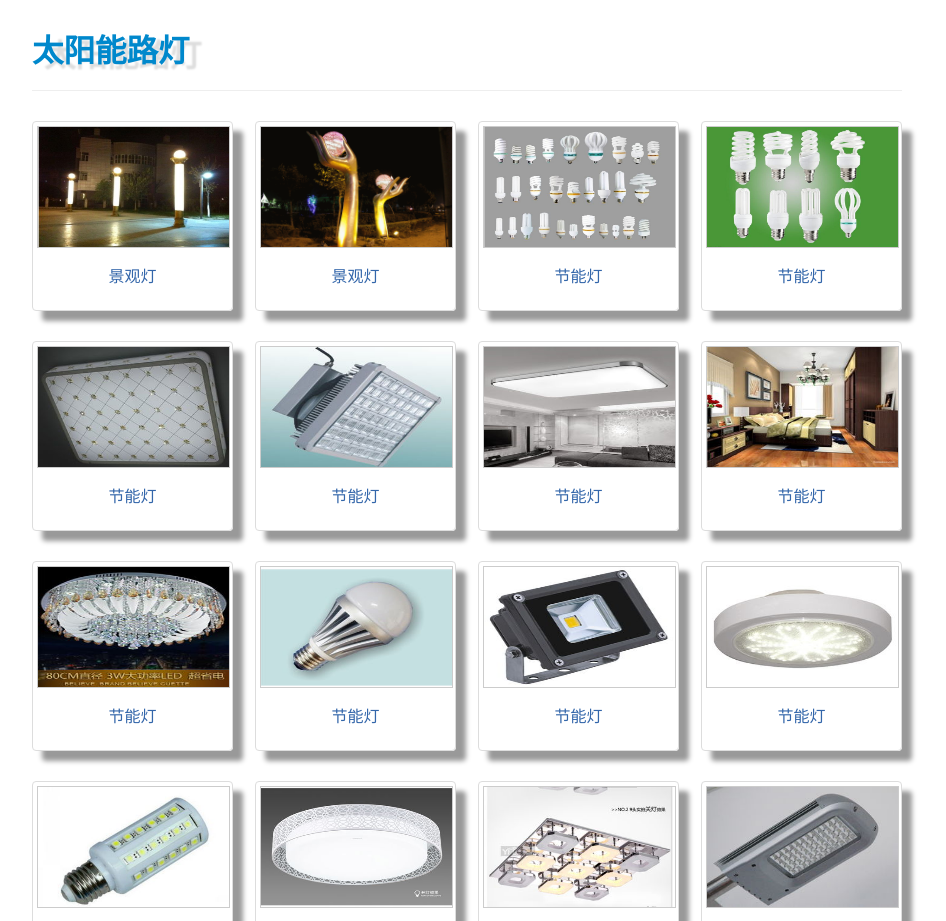
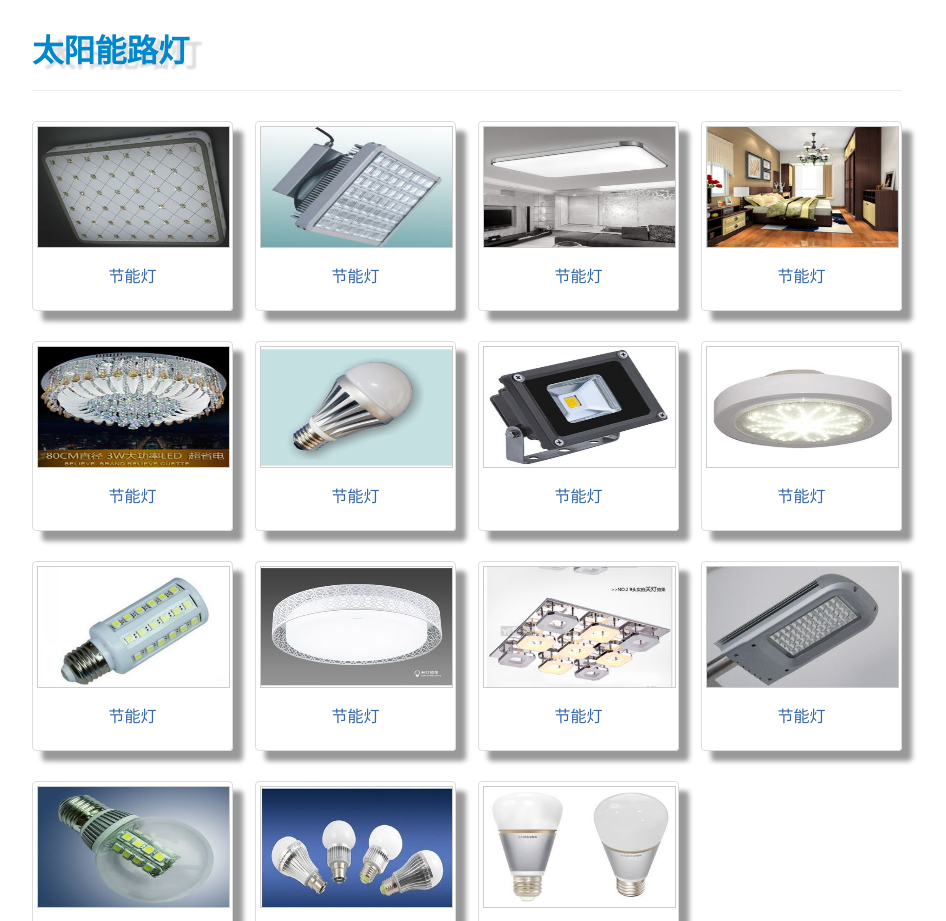
Before and after one commit to 9kg/gf, a plain HTML site: page productCenter.html in a window 1280 px wide. Shown: the part 1920-2841 px from the top of the page, without its empty margins (323-1269 px from the left). Drawn offline with Linux system fonts and the light colour scheme.

Commit message:
some change

```diff
--- a/productCenter.html
+++ b/productCenter.html
@@ -354,48 +354,6 @@
 						</div>
 						<div class="bs-docs-example">
 							<div class="row-fluid">
-								<ul class="thumbnails">
-									<li class="span3">
-										<div class="thumbnail">
-											<a href="productDetail.html" target="_blank">
-												<img alt="300x200" src="images/4-1.jpg" style="width: 300px; height: 120px;">
-												<div class="caption">
-													<h4>景观灯</h4>
-												</div>
-											</a>
-										</div>
-									</li>
-									<li class="span3">
-										<div class="thumbnail">
-											<a href="productDetail.html" target="_blank">
-												<img alt="300x200" src="images/4-2.jpg" style="width: 300px; height: 120px;">
-												<div class="caption">
-													<h4>景观灯</h4>
-												</div>
-											</a>
-										</div>
-									</li>
-									<li class="span3">
-										<div class="thumbnail">
-											<a href="productDetail.html" target="_blank">
-												<img alt="300x200" src="images/4-3.jpg" style="width: 300px; height: 120px;">
-												<div class="caption">
-													<h4>节能灯</h4>
-												</div>
-											</a>
-										</div>
-									</li>
-									<li class="span3">
-										<div class="thumbnail">
-											<a href="productDetail.html" target="_blank">
-												<img alt="300x200" src="images/4-4.jpg" style="width: 300px; height: 120px;">
-												<div class="caption">
-													<h4>节能灯</h4>
-												</div>
-											</a>
-										</div>
-									</li>
-								</ul>
 								<ul class="thumbnails">
 									<li class="span3">
 										<div class="thumbnail">
```
